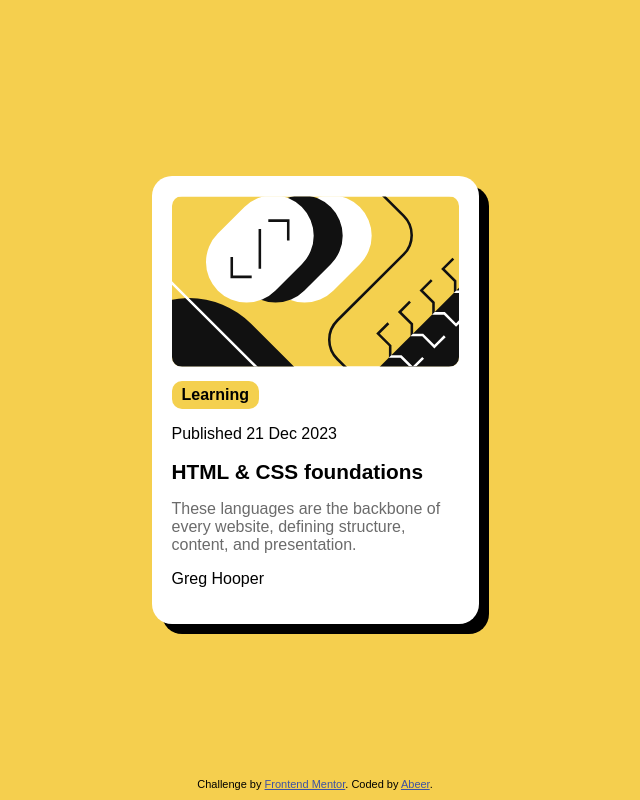
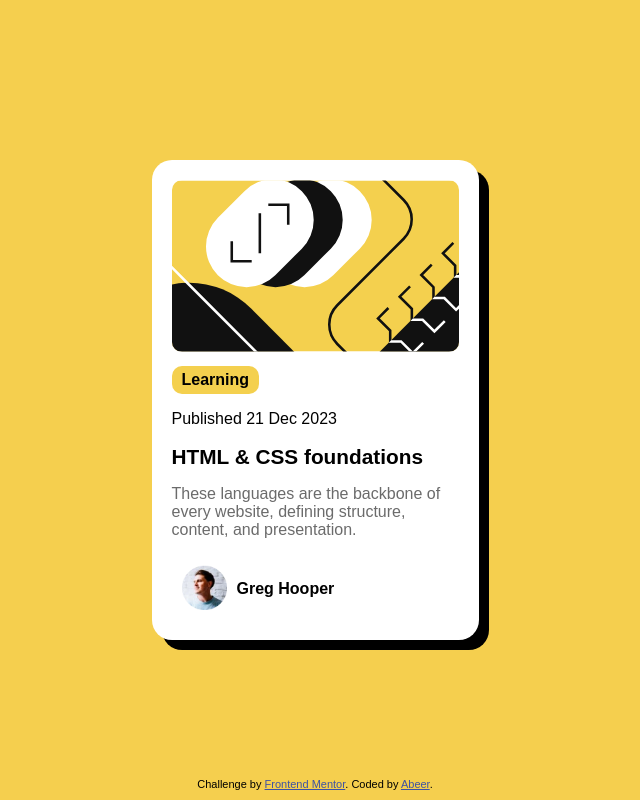
Before and after one commit to abeeralamri/blog-preview-card, a plain HTML site: page index.html in a window 1280 px wide. Shown: the whole page, without its empty margins (325-965 px from the left). Drawn offline with Linux system fonts and the light colour scheme; a web font is replaced by a local one.

Commit message:
refactor: update README and enhance author display in index.html

```diff
--- a/css/style.css
+++ b/css/style.css
@@ -63,6 +63,20 @@ img {
     color: hsl(0, 0%, 42%);
 }
 
+.avatar {
+    display: inline-flex;
+}
+
+.avatar p {
+    margin-top: 25px;
+    font-weight: bold;
+}
+
+.avatar img {
+    width: 45px;
+    height: 45px;
+    margin: 10px;
+}
 
 .attribution {
     position: fixed;
--- a/index.html
+++ b/index.html
@@ -31,7 +31,11 @@
           These languages are the backbone of every website, defining structure,
           content, and presentation.
         </p>
-        <p class="author">Greg Hooper</p>
+        <div class="avatar">
+          <img src="./assets/images/image-avatar.webp" alt="">
+          <p class="author">Greg Hooper</p>
+        </div>
+
       </div>
     </div>
 
```
Also changed, not shown: 2 other files.
